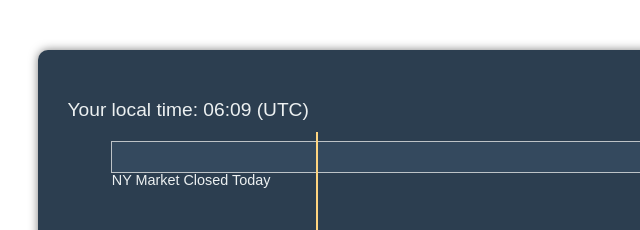
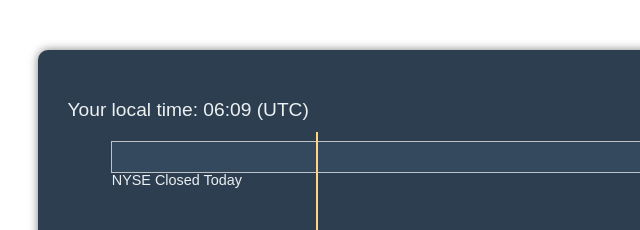
Before and after one commit to mituncer/markethours, a plain HTML site: page index.html in a window 1280 px wide. Shown: the top 230 px of the page, 130-770 px from the left. Drawn offline with Linux system fonts and the light colour scheme.

Commit message:
Update index.html

```diff
--- a/index.html
+++ b/index.html
@@ -205,33 +205,37 @@
 
         displayLocalTime();
 
-        // displayMarketHours();
 
-        // Conditionally call displayMarketHours()
-        // window.onload = function() {
-            if (!isWorkingDay("BIST") && !isWorkingDay("NY")) {
-
-            // Hide the BIST and NY label if it's not a working day
-
+    if (!isWorkingDay("BIST")) {
+        // BIST is not a working day
         document.getElementById('bist-close-line').style.display = 'none'; // Hides "BIST Opens" label
         document.getElementById('bist-open-line').style.display = 'none'; // Hides "BIST Opens" label
         document.getElementById('bist-open-label').innerHTML = 'BIST Market Closed Today';
         document.getElementById('bist-close-label').style.display = 'none'; // Hides "BIST Opens" label
 
-                document.getElementById('market-close-line').style.display = 'none'; // Hides "BIST Opens" label
-                document.getElementById('market-open-line').style.display = 'none'; // Hides "BIST Opens" label
-                document.getElementById('market-open-label').innerHTML = 'NY Market Closed Today';
-                document.getElementById('market-close-label').style.display = 'none'; // Hides "BIST Opens" label
+    if (!isWorkingDay("NY")) {
+            // Both BIST and NY are not working days
+            document.getElementById('market-close-line').style.display = 'none'; // Hides "NY Opens" label
+            document.getElementById('market-open-line').style.display = 'none'; // Hides "NY Opens" label
+            document.getElementById('market-open-label').innerHTML = 'NYSE Closed Today';
+            document.getElementById('market-close-label').style.display = 'none'; // Hides "NY Opens" label
+        }
+    } else if (!isWorkingDay("NY")) {
+        // NY is not a working day but BIST is
+        document.getElementById('market-close-line').style.display = 'none'; // Hides "NY Opens" label
+        document.getElementById('market-open-line').style.display = 'none'; // Hides "NY Opens" label
+        document.getElementById('market-open-label').innerHTML = 'NYSE Closed Today';
+        document.getElementById('market-close-label').style.display = 'none'; // Hides "NY Opens" label
+    } else {
+        // Both BIST and NY are working days
+        displayMarketHours();
+    }
 
-                } else {
-
-                displayMarketHours();
-
-            }
-        // }
     // Refresh the site every minute
        setInterval(() => {
        location.reload(); // Reloads the page every minute
        }, 60000);
 
     </script>
+</body>
+</html>
```
Lines whose indentation alone changed are shown as unchanged.
